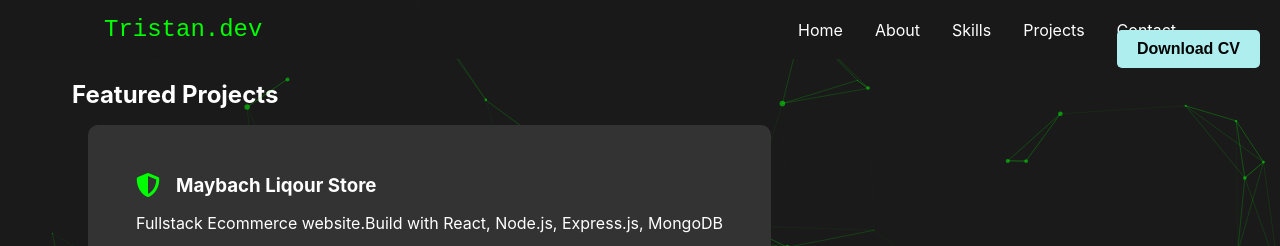
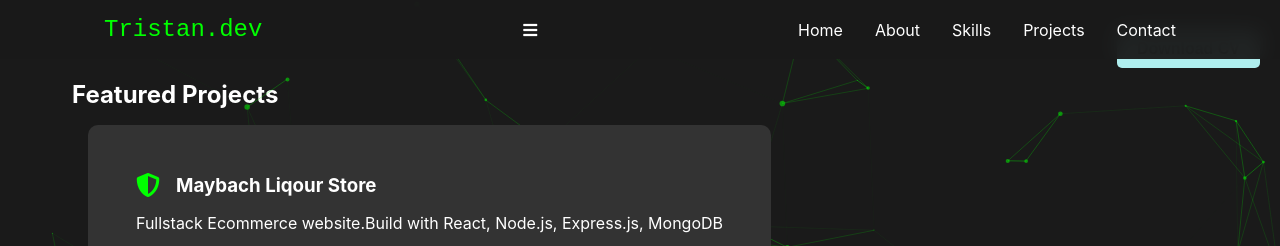
Before and after one commit to TristanBrian/portfolio, a website built with Vite: page projects.html in a window 1280 px wide. Shown: the top 246 px of the page. Built offline with nearby package versions, Linux system fonts and the light colour scheme; no server answers.

```diff
--- a/projects.html
+++ b/projects.html
@@ -11,6 +11,9 @@
     <header>
         <nav>
             <div class="logo">Tristan.dev</div>
+            <div class="nav-toggle">
+                <i class="fas fa-bars"></i>
+            </div>
             <ul class="nav-links">
                 <li><a href="index.html">Home</a></li>
                 <li><a href="about.html">About</a></li>
@@ -19,10 +22,7 @@
                 <li><a href="contact.html">Contact</a></li>
             </ul>
         </nav>
-        <div class="button-container">
-            <button id="downcv-button">Download CV</button>
-        </div>
-    </header>
+           </header>
     <main>
         <div id="particles-js"></div>
         <section id="projects" class="projects">
@@ -100,6 +100,9 @@
         <script src="https://cdn.jsdelivr.net/particles.js/2.0.0/particles.min.js"></script>
         <script type="module" src="main.js"></script>
     </main>
+    <div class="button-container">
+        <button id="downcv-button">Download CV</button>
+    </div>
     <footer>
         <p>© 2025 Tristan.dev | Brian Kioko. All rights reserved.</p>
     </footer>
```
